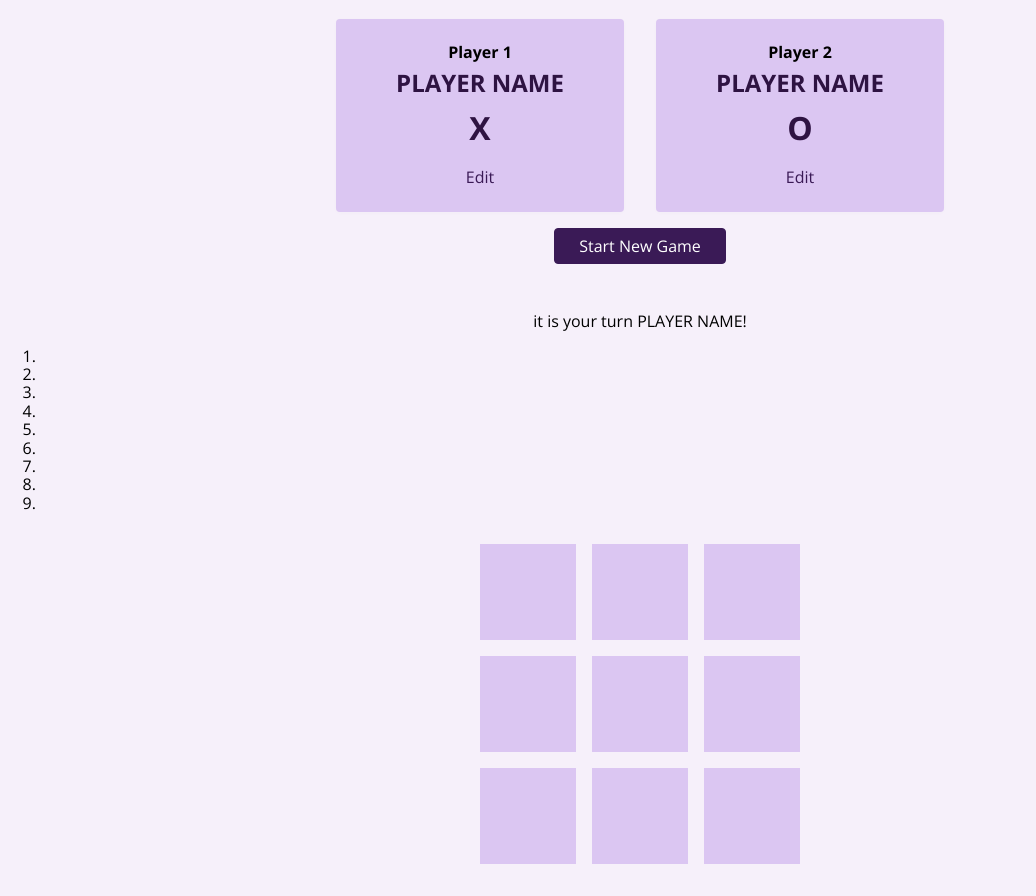
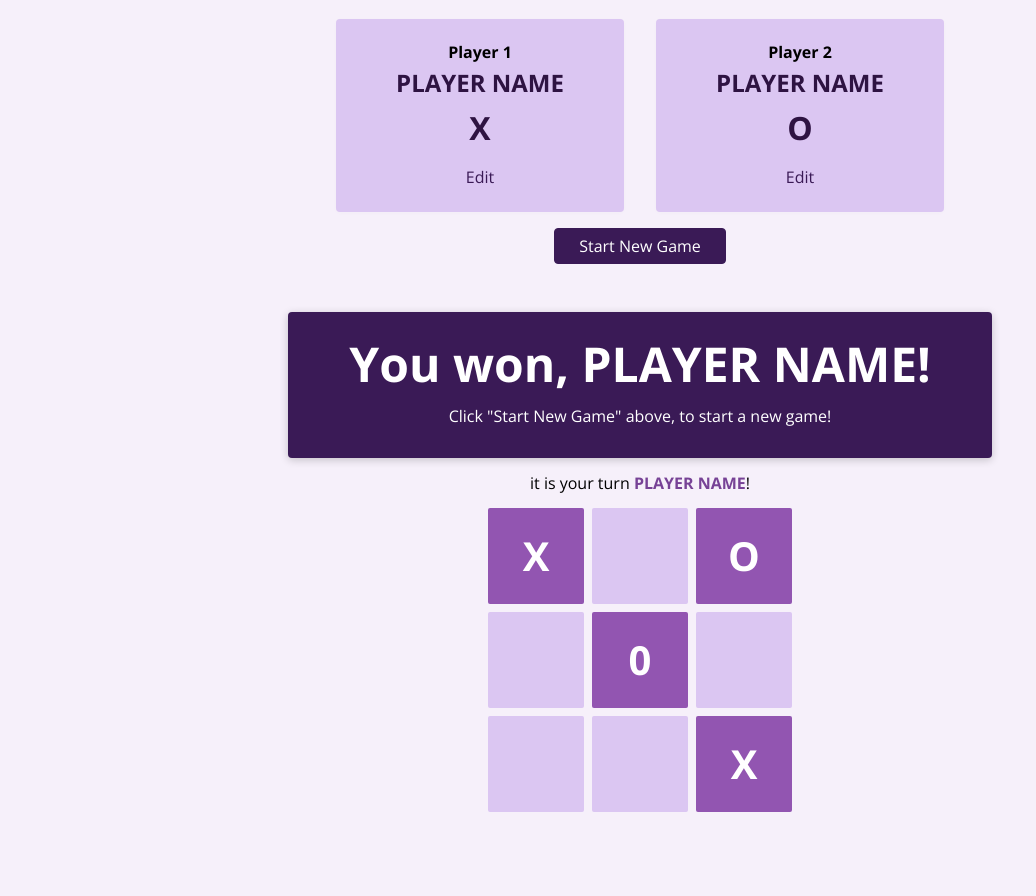
Before and after one commit to ErkinTunc/Tic-Tac-Toe, a plain HTML site: page index.html in a window 1280 px wide. Shown: the part 223-1119 px from the top of the page, without its empty margins (0-1036 px from the left). Drawn offline with nearby package versions, Linux system fonts and the light colour scheme.

Commit message:
styled game section and some minor html changes

```diff
--- a/index.html
+++ b/index.html
@@ -38,6 +38,7 @@
     <link rel="stylesheet" href="styles/shared.css" />
     <link rel="stylesheet" href="styles/overlays.css" />
     <link rel="stylesheet" href="styles/configuration.css" />
+    <link rel="stylesheet" href="styles/game.css" />
     <!-- JavaScript -->
     <script src="scripts/shared.js" defer></script>
     <!-- Page Configuration -->
@@ -103,43 +104,26 @@
       <!-- Game Board Section -->
       <section id="active-game">
         <!-- Game FeedBack Section -->
-        <article id="gameFeedbackSection" class="gameFeedback hidden">
-          <h1 id="winMessage">
-            You won, <span id="winner-name">PLAYER NAME</span>!
-          </h1>
-          <p id="extraFeedback">
-            Click "Start New Game" above, to start a new game!
-          </p>
+        <article id="game-over">
+          <h2>You won, <span id="winner-name">PLAYER NAME</span>!</h2>
+          <p>Click "Start New Game" above, to start a new game!</p>
         </article>
 
-        <p id="turnMessage">
-          it is your turn <span id="active-player-name">PLAYER NAME</span>!
-        </p>
-        <ol>
+        <p>it is your turn <span id="active-player-name">PLAYER NAME</span>!</p>
+
+        <ol id="game-board">
+          <li class="disabled">X</li>
           <li></li>
+          <li class="disabled">O</li>
+
           <li></li>
+          <li class="disabled">0</li>
           <li></li>
 
           <li></li>
           <li></li>
-          <li></li>
-
-          <li></li>
-          <li></li>
-          <li></li>
+          <li class="disabled">X</li>
         </ol>
-
-        <div class="gameBoard">
-          <div class="cell" id="cell0"></div>
-          <div class="cell" id="cell1"></div>
-          <div class="cell" id="cell2"></div>
-          <div class="cell" id="cell3"></div>
-          <div class="cell" id="cell4"></div>
-          <div class="cell" id="cell5"></div>
-          <div class="cell" id="cell6"></div>
-          <div class="cell" id="cell7"></div>
-          <div class="cell" id="cell8"></div>
-        </div>
       </section>
     </main>
   </body>
--- /dev/null
+++ b/styles/game.css
@@ -0,0 +1,60 @@
+#active-game {
+  text-align: center;
+  margin: 2rem 0 5rem 0; /* top right bottom left */
+  /* display: none; */
+}
+
+#game-over {
+  width: 90%;
+  max-width: 40rem;
+  margin: auto;
+  padding: 1rem 2rem;
+  background-color: var(--secondary-color);
+  box-shadow: 0 2px 8px rgba(0, 0, 0, 0.2);
+  border-radius: 4px;
+  color: var(--text-color);
+  /* display: none; */
+}
+
+#game-over h2 {
+  font-size: 3rem;
+  margin: 0.5rem 0;
+}
+
+#active-player-name {
+  font-weight: bold;
+  color: var(--accent-color);
+}
+
+#game-board {
+  list-style: none;
+  margin: 1rem 0;
+  padding: 0;
+  display: grid;
+  grid-template-columns: 6rem 6rem 6rem; /* repeat(3, 6rem)  <-- this is a shorter form */
+  grid-template-rows: 6rem 6rem 6rem; /* repeat(3, 6rem) */
+  justify-content: center;
+  gap: 0.5rem;
+}
+
+#game-board li {
+  background-color: var(--card-color);
+  border-radius: 2px;
+  cursor: pointer;
+  display: flex;
+  justify-content: center;
+  align-items: center;
+  font-size: 2.5rem;
+  font-weight: bold;
+}
+
+#game-board li:hover {
+  background-color: var(--accent-hover-color);
+}
+
+#game-board li.disabled {
+  /* "li.disabled" chooses the <li> which has the "disabled" class  */
+  background-color: var(--accent-hover-color);
+  color: var(--text-color);
+  cursor: default;
+}
--- a/styles/shared.css
+++ b/styles/shared.css
@@ -1,7 +1,7 @@
 /* CSS variables */
 :root {
   --primary-color: #f6f0fa; /* Açık arka plan */
-  --secondary-color: #3a1a56; /* Koyu mor */
+  --secondary-color: rgb(58, 26, 86); /* Koyu mor */
 
   --accent-color: #774296; /* Ara ton (hover, buton için) */
   --card-color: #dbc6f2; /* Kartlar */
@@ -23,10 +23,6 @@ header {
   background-color: var(--secondary-color);
   color: var(--text-color);
   padding: 2rem 5%;
-}
-
-.hidden {
-  display: none;
 }
 
 .btn {
@@ -54,32 +50,3 @@ header {
   border-color: transparent;
   color: var(--text-color);
 }
-
-.gameFeedback {
-  background-color: var(--secondary-color);
-  color: var(--text-color);
-  padding: 1rem;
-  border-radius: 0.2rem;
-  margin: 1rem auto;
-  max-width: 30rem;
-}
-
-.gameBoard {
-  display: grid;
-  justify-content: center;
-  grid-template-columns: 6rem 6rem 6rem;
-  gap: 1rem 1rem;
-  margin: 2rem auto;
-}
-
-.cell {
-  width: 6rem;
-  height: 6rem;
-  background-color: var(--card-color);
-  display: flex;
-  justify-content: center;
-  align-items: center;
-  font-size: 3rem;
-  color: var(--text-color);
-  cursor: pointer;
-}
```
